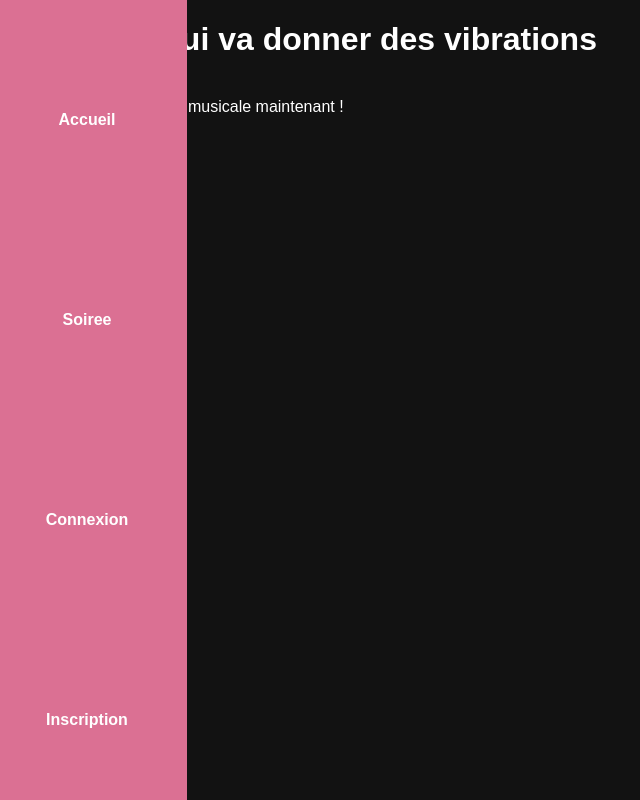
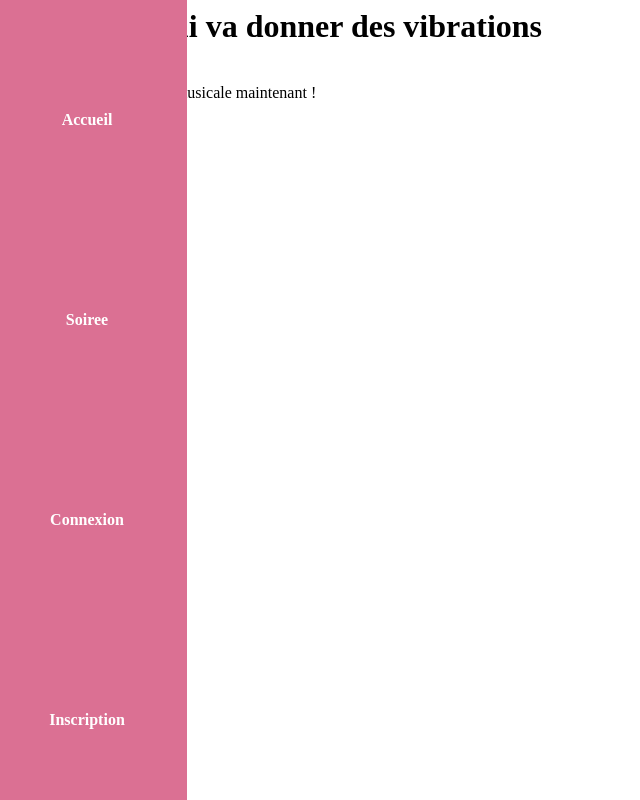
Before and after one commit to LukaSalvo/NRVProjet, a PHP site: page / in a window 1280 px wide. Shown: the whole page, without its empty margins (13-653 px from the left). Run offline with PHP 8.4, Linux system fonts and the light colour scheme.

Commit message:
style change

```diff
--- a/src/style/style.css
+++ b/src/style/style.css
@@ -1,11 +1,4 @@
-body {
-    display: flex;
-    margin: 0;
-    font-family: Arial, sans-serif;
-    background-color: #121212;
-    color: #ffffff;
-    height: 100vh;
-}
+
 
 nav {
     width: 200px;
```
